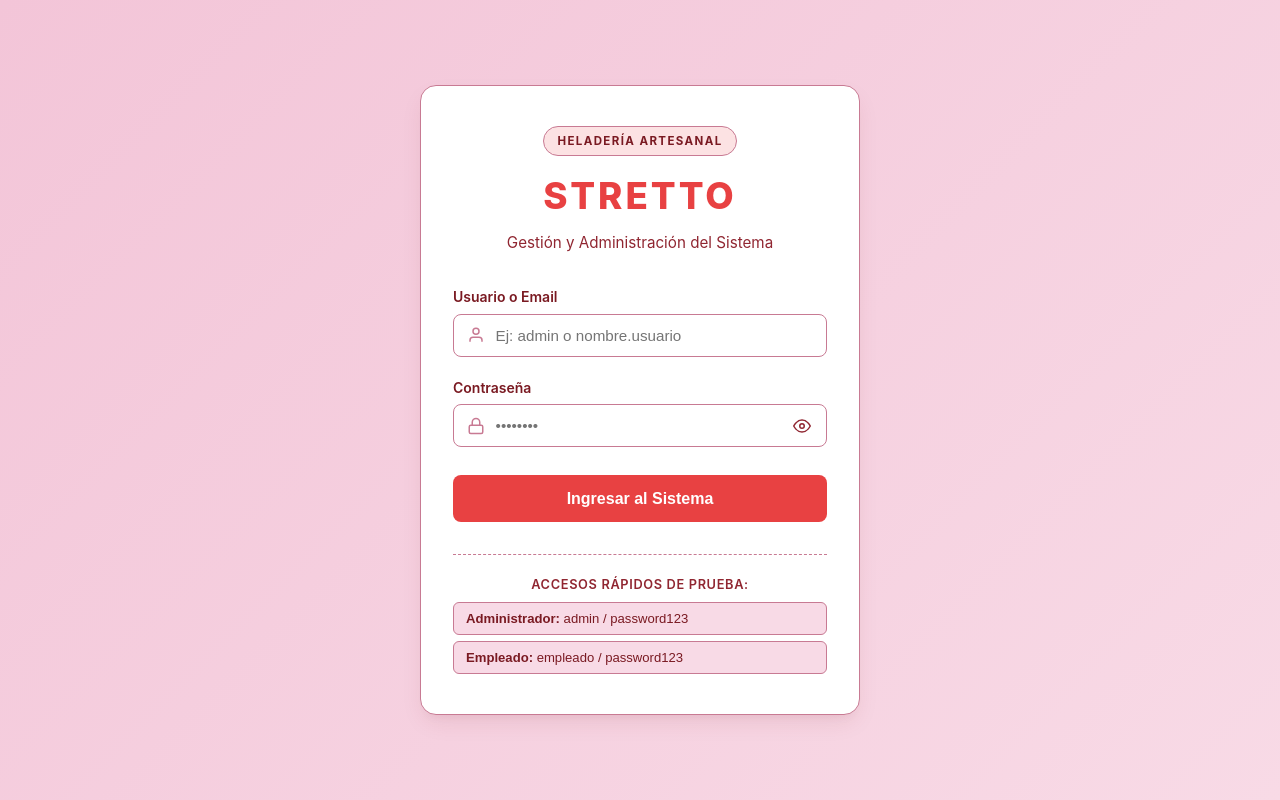
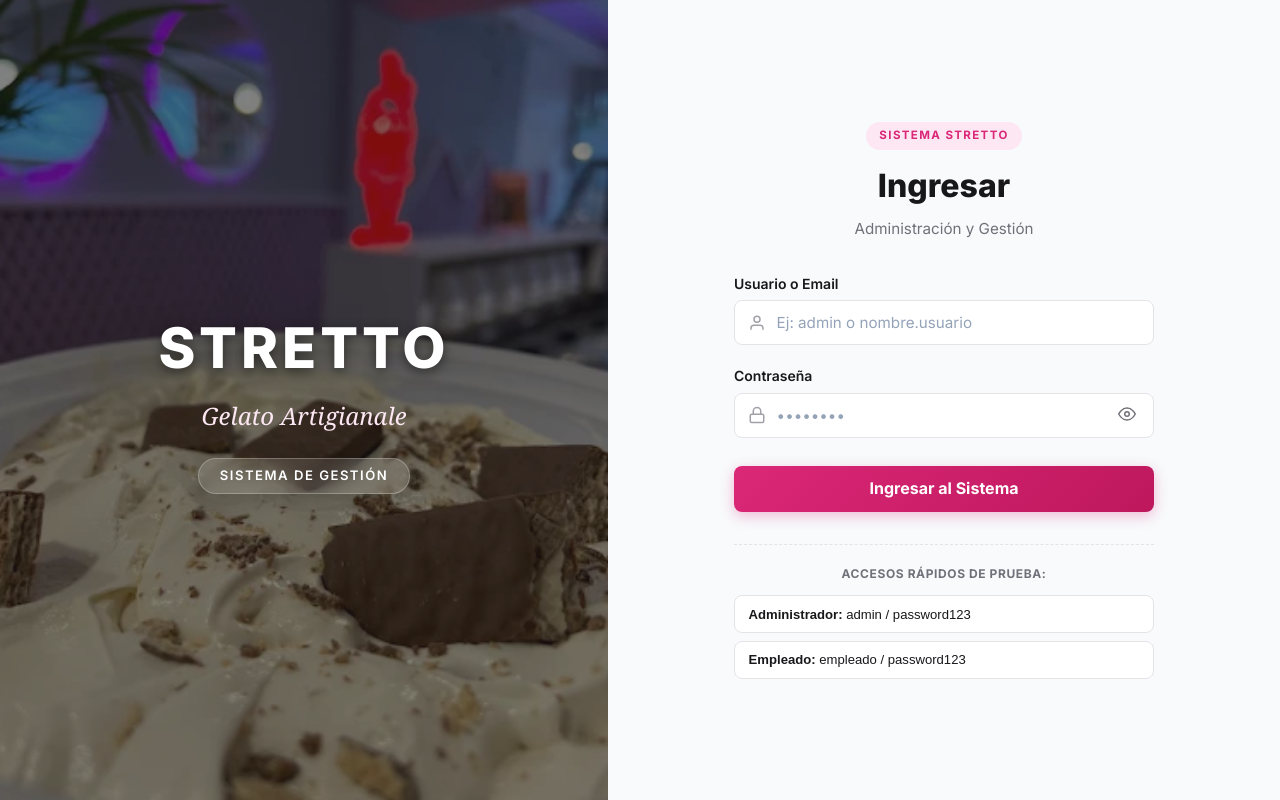
Before and after one commit to youngfinn000/tpFinalProgra3, an Angular app in the folder Frontend/frontend/: page /login in a window 1280 px wide. Built offline with nearby package versions, Linux system fonts and the light colour scheme.

Commit message:
feat: rediseño de login y agregue imagen de fondo

```diff
--- a/Frontend/frontend/src/app/features/auth/login/login.css
+++ b/Frontend/frontend/src/app/features/auth/login/login.css
@@ -1,20 +1,110 @@
-.login-page {
+:host {
+  --color-accent: #db2777;
+  --color-accent-hover: #be185d;
+  --color-accent-subtle: #fce7f3;
+  --text-primary: #18181b;
+  --text-secondary: #71717a;
+  --text-on-accent: #ffffff;
+  --border-color: #e4e4e7;
+  --bg-form-side: #f8fafc;
+  --bg-input: #ffffff;
+  --error-color: #e11d48;
+}
+
+/* Layout Dividido */
+.split-layout {
+  display: flex;
   min-height: 100vh;
+  width: 100%;
+  flex-direction: column;
+}
+
+@media (min-width: 768px) {
+  .split-layout {
+    flex-direction: row;
+  }
+}
+
+/* --- BRAND SECTION (IZQUIERDA) --- */
+.brand-section {
+  flex: 1;
+  position: relative;
+  background-image: url('/fondoposible.webp');
+  background-size: 100% auto;
+  background-position: center;
   display: flex;
   align-items: center;
   justify-content: center;
-  padding: 1.5rem;
-  background: linear-gradient(135deg, var(--bg-primary) 0%, var(--bg-secondary) 100%);
+  min-height: 35vh;
+  overflow: hidden;
+  transition: background-size 0.8s cubic-bezier(0.16, 1, 0.3, 1);
+}
+
+/* Efecto de micro-zoom cinemático en el fondo al pasar el mouse */
+.brand-section:hover {
+  background-size: 108% auto;
+}
+
+.brand-overlay {
+  position: absolute;
+  inset: 0;
+  background: rgba(24, 24, 27, 0.55);
+}
+
+.brand-content {
+  position: relative;
+  z-index: 10;
+  text-align: center;
+  color: #ffffff;
+  padding: 2rem;
+}
+
+.brand-title-img {
+  font-size: 3.5rem;
+  font-weight: 900;
+  letter-spacing: 4px;
+  margin: 0;
+  text-shadow: 0 4px 12px rgba(0, 0, 0, 0.5);
+}
+
+.brand-subtitle-img {
+  font-size: 1.5rem;
+  font-style: italic;
+  margin: 0.5rem 0 1.5rem;
+  color: var(--color-accent-subtle);
+  font-family: Georgia, serif;
+}
+
+/* Badge con efecto Glassmorphism (Cristal) */
+.brand-badge-img {
+  display: inline-block;
+  padding: 0.45rem 1.3rem;
+  border-radius: 9999px;
+  background: rgba(255, 255, 255, 0.12);
+  backdrop-filter: blur(10px);
+  -webkit-backdrop-filter: blur(10px);
+  border: 1px solid rgba(255, 255, 255, 0.25);
+  font-size: 0.82rem;
+  font-weight: 600;
+  text-transform: uppercase;
+  letter-spacing: 1.5px;
+  box-shadow: 0 4px 20px rgba(0, 0, 0, 0.2);
+}
+
+/* --- FORM SECTION (DERECHA) --- */
+.form-section {
+  flex: 1;
+  display: flex;
+  align-items: center;
+  justify-content: center;
+  background-color: var(--bg-form-side);
+  padding: 2rem;
 }
 
 .login-card {
   width: 100%;
-  max-width: 440px;
-  background: #ffffff;
-  border-radius: 16px;
-  padding: 2.5rem 2rem;
-  box-shadow: 0 10px 25px -5px rgba(122, 26, 34, 0.1), 0 8px 10px -6px rgba(122, 26, 34, 0.05);
-  border: 1px solid var(--border-color);
+  max-width: 420px;
+  background: transparent;
 }
 
 .login-header {
@@ -27,21 +117,18 @@
   font-size: 0.72rem;
   font-weight: 700;
   letter-spacing: 0.12em;
-  text-transform: uppercase;
-  color: var(--raw-text-dark);
+  color: var(--color-accent);
   background: var(--color-accent-subtle);
   padding: 0.35rem 0.85rem;
   border-radius: 50px;
   margin-bottom: 0.75rem;
-  border: 1px solid var(--border-color);
 }
 
 .brand-title {
   margin: 0;
-  font-size: 2.3rem;
+  font-size: 2rem;
   font-weight: 800;
-  letter-spacing: 0.08em;
-  color: var(--raw-accent-red);
+  color: var(--text-primary);
 }
 
 .brand-subtitle {
@@ -50,6 +137,7 @@
   color: var(--text-secondary);
 }
 
+/* Alert Banner */
 .alert {
   display: flex;
   align-items: flex-start;
@@ -61,35 +149,13 @@
   margin-bottom: 1.5rem;
 }
 
-.alert-icon {
-  width: 20px;
-  height: 20px;
-  flex-shrink: 0;
-}
+.alert-icon { width: 20px; height: 20px; flex-shrink: 0; }
+.alert-warning { background-color: #fffbeb; border: 1px solid #fde68a; color: #78350f; }
+.alert-danger { background-color: #fff1f2; border: 1px solid #fecdd3; color: var(--error-color); }
 
-.alert-warning {
-  background-color: #fffbeb;
-  border: 1px solid #fde68a;
-  color: #78350f;
-}
-
-.alert-danger {
-  background-color: #fff1f2;
-  border: 1px solid var(--border-color);
-  color: var(--raw-text-dark);
-}
-
-.login-form {
-  display: flex;
-  flex-direction: column;
-  gap: 1.25rem;
-}
-
-.form-group {
-  display: flex;
-  flex-direction: column;
-  gap: 0.4rem;
-}
+/* Form Elements & Inputs */
+.login-form { display: flex; flex-direction: column; gap: 1.25rem; }
+.form-group { display: flex; flex-direction: column; gap: 0.4rem; }
 
 .form-label {
   font-size: 0.875rem;
@@ -108,8 +174,14 @@
   left: 0.9rem;
   width: 18px;
   height: 18px;
-  color: var(--border-color);
-  pointer-events: none;
+  color: #a1a1aa;
+  transition: color 0.25s ease, transform 0.25s ease;
+}
+
+/* El ícono reacciona cuando el usuario hace clic en el input */
+.input-wrapper:focus-within .input-icon {
+  color: var(--color-accent);
+  transform: scale(1.1);
 }
 
 .form-control {
@@ -119,20 +191,20 @@
   border-radius: 8px;
   font-size: 0.95rem;
   color: var(--text-primary);
-  background-color: #ffffff;
-  transition: all 0.2s ease;
+  background-color: var(--bg-input);
+  transition: all 0.25s cubic-bezier(0.4, 0, 0.2, 1);
   box-sizing: border-box;
 }
 
 .form-control:focus {
   outline: none;
   border-color: var(--color-accent);
-  background-color: #ffffff;
-  box-shadow: 0 0 0 3px color-mix(in srgb, var(--color-accent) 20%, transparent);
+  box-shadow: 0 0 0 4px rgba(219, 39, 119, 0.15), 0 2px 8px rgba(219, 39, 119, 0.08);
+  transform: translateY(-1px);
 }
 
 .form-control.is-invalid {
-  border-color: var(--raw-accent-red);
+  border-color: var(--error-color);
   background-color: #fffafa;
 }
 
@@ -142,36 +214,24 @@
   background: none;
   border: none;
   cursor: pointer;
-  padding: 0.25rem;
-  display: flex;
-  align-items: center;
-  justify-content: center;
   color: var(--text-secondary);
   transition: color 0.15s ease;
 }
 
-.toggle-password svg {
-  width: 18px;
-  height: 18px;
-}
+.toggle-password svg { width: 18px; height: 18px; }
+.toggle-password:hover { color: var(--text-primary); }
+.field-error { font-size: 0.8rem; color: var(--error-color); font-weight: 600; }
 
-.toggle-password:hover {
-  color: var(--raw-text-dark);
-}
-
-.field-error {
-  font-size: 0.8rem;
-  color: var(--raw-accent-red);
-  font-weight: 600;
-}
-
+/* Botón Principal con Efecto Sheen (Ráfaga de luz en ráfaga) */
 .btn-submit {
+  position: relative;
+  overflow: hidden;
   margin-top: 0.5rem;
   width: 100%;
   padding: 0.85rem;
   font-size: 1rem;
-  font-weight: 600;
-  background: var(--color-accent);
+  font-weight: 700;
+  background: linear-gradient(135deg, var(--color-accent) 0%, var(--color-accent-hover) 100%);
   color: var(--text-on-accent);
   border: none;
   border-radius: 8px;
@@ -180,38 +240,52 @@
   align-items: center;
   justify-content: center;
   gap: 0.6rem;
-  transition: background-color 0.2s, transform 0.1s;
+  transition: all 0.3s cubic-bezier(0.4, 0, 0.2, 1);
+  box-shadow: 0 4px 14px rgba(219, 39, 119, 0.3);
+}
+
+.btn-submit::after {
+  content: '';
+  position: absolute;
+  top: -50%;
+  left: -60%;
+  width: 50%;
+  height: 200%;
+  background: linear-gradient(90deg, transparent, rgba(255, 255, 255, 0.35), transparent);
+  transform: rotate(25deg);
+  transition: left 0.6s ease;
+}
+
+.btn-submit:hover:not(:disabled)::after {
+  left: 120%;
 }
 
 .btn-submit:hover:not(:disabled) {
-  background: var(--color-accent-hover);
+  transform: translateY(-2px);
+  box-shadow: 0 8px 22px rgba(219, 39, 119, 0.45);
 }
 
 .btn-submit:active:not(:disabled) {
-  background: var(--color-accent-active);
-  transform: translateY(1px);
+  transform: translateY(0);
 }
 
 .btn-submit:disabled {
   opacity: 0.7;
   cursor: not-allowed;
+  box-shadow: none;
 }
 
+/* Spinner */
 .spinner {
-  width: 18px;
-  height: 18px;
+  width: 18px; height: 18px;
   border: 2px solid rgba(255, 255, 255, 0.4);
   border-top-color: #ffffff;
   border-radius: 50%;
   animation: spin 0.8s linear infinite;
 }
+@keyframes spin { to { transform: rotate(360deg); } }
 
-@keyframes spin {
-  to {
-    transform: rotate(360deg);
-  }
-}
-
+/* Tarjetas de Prueba Interactivas */
 .demo-helpers {
   margin-top: 2rem;
   padding-top: 1.25rem;
@@ -219,11 +293,11 @@
 }
 
 .demo-label {
-  font-size: 0.8rem;
+  font-size: 0.75rem;
   color: var(--text-secondary);
-  margin-bottom: 0.5rem;
+  margin-bottom: 0.75rem;
   text-align: center;
-  font-weight: 600;
+  font-weight: 700;
   text-transform: uppercase;
   letter-spacing: 0.05em;
 }
@@ -231,21 +305,25 @@
 .demo-buttons {
   display: flex;
   flex-direction: column;
-  gap: 0.4rem;
+  gap: 0.5rem;
 }
 
 .btn-demo {
-  background: var(--bg-secondary);
+  background: #ffffff;
   border: 1px solid var(--border-color);
   color: var(--text-primary);
   font-size: 0.82rem;
-  padding: 0.5rem 0.75rem;
-  border-radius: 6px;
+  padding: 0.65rem 0.85rem;
+  border-radius: 8px;
   cursor: pointer;
   text-align: left;
-  transition: all 0.15s ease;
+  transition: all 0.2s ease;
 }
 
 .btn-demo:hover {
-  background: color-mix(in srgb, var(--bg-secondary) 85%, var(--border-color));
+  background: #fdf2f8;
+  border-color: #fbcfe8;
+  color: #be185d;
+  transform: translateX(4px);
+  box-shadow: 0 2px 8px rgba(0, 0, 0, 0.04);
 }
--- a/Frontend/frontend/src/app/features/auth/login/login.html
+++ b/Frontend/frontend/src/app/features/auth/login/login.html
@@ -1,9 +1,21 @@
-<div class="login-page">
+<div class="split-layout">
+
+  <div class="brand-section">
+    <div class="brand-overlay"></div>
+    <div class="brand-content">
+      <h1 class="brand-title-img">STRETTO</h1>
+      <p class="brand-subtitle-img">Gelato Artigianale</p>
+      <span class="brand-badge-img">Sistema de Gestión</span>
+    </div>
+  </div>
+
+
+  <div class="form-section">
     <div class="login-card">
       <div class="login-header">
-      <div class="brand-badge">HELADERÍA ARTESANAL</div>
-      <h1 class="brand-title">STRETTO</h1>
-      <p class="brand-subtitle">Gestión y Administración del Sistema</p>
+        <div class="brand-badge">SISTEMA STRETTO</div>
+        <h2 class="brand-title">Ingresar</h2>
+        <p class="brand-subtitle">Administración y Gestión</p>
       </div>
 
       @if (sesionExpiradaAviso) {
@@ -116,3 +128,4 @@
       </div>
     </div>
   </div>
+</div>
--- a/Frontend/frontend/src/index.html
+++ b/Frontend/frontend/src/index.html
@@ -6,6 +6,9 @@
   <base href="/">
   <meta name="viewport" content="width=device-width, initial-scale=1">
   <link rel="icon" type="image/x-icon" href="logo.jpg">
+  <link rel="preconnect" href="https://fonts.googleapis.com">
+  <link rel="preconnect" href="https://fonts.gstatic.com" crossorigin>
+  <link href="https://fonts.googleapis.com/css2?family=Inter:wght@400;500;600;700;800&display=swap" rel="stylesheet">
 </head>
 <body>
   <app-root></app-root>
--- a/Frontend/frontend/src/styles.css
+++ b/Frontend/frontend/src/styles.css
@@ -1,66 +1,52 @@
 :root {
   /* ==========================================================================
-     1. COLORES BASE / PALETA EXTRAÍDA
+     STRETTO — Dashboard Elegante (Rediseño 2026)
      ========================================================================== */
-  --raw-bg-pink: #F3C5D8;
-  --raw-accent-red: #E84142;
-  --raw-text-dark: #7A1A22; /* Ajustado para garantizar accesibilidad */
 
-  /* ==========================================================================
-     2. SUPERFICIES (BACKGROUNDS & BORDERS)
-     ========================================================================== */
-  /* Fondo principal claro */
-  --bg-primary: var(--raw-bg-pink);
+  /* 1. SUPERFICIES */
+  --bg-canvas: #f8fafc;           /* Fondo general neutro */
+  --bg-card: #ffffff;              /* Tarjetas, sidebar, header */
+  --bg-secondary: #f9fafb;        /* Fondos secundarios (thead, hover) */
 
-  /* Superficie secundaria ligeramente más clara/suave */
-  --bg-secondary: #F8DAE6;
+  /* 2. BORDES */
+  --border-color: #f1f5f9;        /* Bordes casi invisibles */
+  --border-input: #cbd5e1;        /* Bordes de inputs */
 
-  /* Color de bordes y separadores (Ratio > 3:1 para elementos UI no textuales) */
-  --border-color: #C87A93;
+  /* 3. TEXTOS */
+  --text-primary: #0f172a;        /* Texto principal alto contraste */
+  --text-secondary: #64748b;      /* Texto secundario / muted */
+  --text-muted: #94a3b8;          /* Texto terciario / placeholders */
 
-  /* ==========================================================================
-     3. TEXTOS SOBRE SUPERFICIES NEUTRAS
-     ========================================================================== */
-  /* Texto principal (Contraste 6.1:1 sobre --bg-primary -> Cumple WCAG AAA) */
-  --text-primary: var(--raw-text-dark);
+  /* 4. ACENTO DE MARCA (Frambuesa oscuro) */
+  --color-accent: #9f1239;
+  --color-accent-hover: #881337;
+  --color-accent-active: #701a2e;
+  --color-accent-subtle: rgba(159, 18, 57, 0.06);
 
-  /* Texto secundario / descripciones (Contraste 4.5:1 sobre --bg-primary -> Cumple WCAG AA) */
-  --text-secondary: #902631;
+  /* 5. TEXTO SOBRE ACENTO */
+  --text-on-accent: #ffffff;
 
-  /* ==========================================================================
-     4. ACENTO E INTERACCIÓN (ACCENT & STATES)
-     ========================================================================== */
-  /* Color primario de marca / botones */
-  --color-accent: var(--raw-accent-red);
+  /* 6. ESTADOS */
+  --success: #15803d;
+  --success-bg: #dcfce7;
+  --success-border: #bbf7d0;
+  --danger: #dc2626;
+  --danger-bg: #fef2f2;
+  --danger-border: #fecaca;
+  --warning: #b45309;
+  --warning-bg: #fffbeb;
+  --warning-border: #fde68a;
 
-  /* Estado Hover: Oscurecido un 12% mediante oklch/color-mix */
-  --color-accent-hover: color-mix(in srgb, var(--raw-accent-red) 88%, #000000);
+  /* 7. ELEVACIÓN */
+  --shadow-sm: 0 1px 2px rgba(0, 0, 0, 0.04);
+  --shadow-card: 0 1px 3px rgba(0, 0, 0, 0.04), 0 1px 2px rgba(0, 0, 0, 0.02);
+  --shadow-lg: 0 10px 25px -5px rgba(0, 0, 0, 0.08), 0 8px 10px -6px rgba(0, 0, 0, 0.04);
 
-  /* Estado Active/Focus: Oscurecido un 25% */
-  --color-accent-active: color-mix(in srgb, var(--raw-accent-red) 75%, #000000);
-
-  /* Acento sutil para backgrounds de badges o contenedores */
-  --color-accent-subtle: color-mix(in srgb, var(--raw-accent-red) 15%, transparent);
-
-  /* ==========================================================================
-     5. TEXTO SOBRE ACENTO (ON ACCENT)
-     ========================================================================== */
-  /* Texto sobre botón/acento (Contraste 4.6:1 sobre --color-accent -> Cumple WCAG AA) */
-  --text-on-accent: #FFFFFF;
-
-  /* ==========================================================================
-     6. ALIAS COMPATIBLES
-     ========================================================================== */
-  --primary: var(--color-accent);
-  --primary-hover: var(--color-accent-hover);
-  --primary-light: var(--bg-secondary);
-  --bg-main: var(--bg-secondary);
-  --card-bg: #FFFFFF;
-  --text-main: var(--text-primary);
-  --text-muted: var(--text-secondary);
-  --success: #15803d;
-  --danger: var(--raw-accent-red);
-  --warning: #b45309;
+  /* 8. RADIOS */
+  --radius-sm: 8px;
+  --radius-md: 10px;
+  --radius-lg: 12px;
+  --radius-xl: 16px;
 }
 
 *, *::before, *::after {
@@ -70,36 +56,40 @@
 html, body {
   margin: 0;
   padding: 0;
-  font-family: -apple-system, BlinkMacSystemFont, "Segoe UI", Roboto, "Helvetica Neue", Arial, sans-serif;
+  font-family: 'Inter', -apple-system, BlinkMacSystemFont, "Segoe UI", Roboto, "Helvetica Neue", Arial, sans-serif;
   color: var(--text-primary);
-  background-color: var(--bg-secondary);
+  background-color: var(--bg-canvas);
   line-height: 1.5;
   -webkit-font-smoothing: antialiased;
+  -moz-osx-font-smoothing: grayscale;
 }
 
-/* Botones universales */
+/* ============================================================
+   BOTONES GLOBALES
+   ============================================================ */
 .btn {
   display: inline-flex;
   align-items: center;
   justify-content: center;
   gap: 0.5rem;
-  padding: 0.65rem 1.15rem;
-  font-size: 0.92rem;
+  padding: 0.6rem 1.15rem;
+  font-size: 0.875rem;
   font-weight: 600;
-  border-radius: 8px;
+  border-radius: var(--radius-sm);
   border: 1px solid transparent;
   cursor: pointer;
   transition: all 0.15s ease;
   line-height: 1.2;
+  font-family: inherit;
 }
 
 .btn-icon {
-  width: 18px;
-  height: 18px;
+  width: 16px;
+  height: 16px;
 }
 
 .btn-icon-only {
-  padding: 0.65rem;
+  padding: 0.6rem;
 }
 
 .btn-primary {
@@ -119,26 +109,25 @@ html, body {
 }
 
 .btn-secondary {
-  background-color: #ffffff;
+  background-color: var(--bg-card);
   color: var(--text-primary);
-  border-color: var(--border-color);
+  border-color: var(--border-input);
 }
 
 .btn-secondary:hover:not(:disabled) {
   background-color: var(--bg-secondary);
-  border-color: var(--border-color);
-  color: var(--text-primary);
+  border-color: var(--border-input);
 }
 
 .btn-danger {
-  background-color: var(--raw-accent-red);
+  background-color: var(--danger);
   color: var(--text-on-accent);
-  border-color: var(--raw-accent-red);
+  border-color: var(--danger);
 }
 
 .btn-danger:hover:not(:disabled) {
-  background-color: var(--color-accent-hover);
-  border-color: var(--color-accent-hover);
+  background-color: #b91c1c;
+  border-color: #b91c1c;
 }
 
 .btn-success {
@@ -152,60 +141,69 @@ html, body {
 }
 
 .btn:disabled {
-  opacity: 0.65;
+  opacity: 0.55;
   cursor: not-allowed;
 }
 
-/* Formularios */
+/* ============================================================
+   FORMULARIOS GLOBALES
+   ============================================================ */
 .form-group {
   display: flex;
   flex-direction: column;
-  gap: 0.4rem;
+  gap: 0.35rem;
 }
 
 .form-label {
-  font-size: 0.875rem;
+  font-size: 0.8125rem;
   font-weight: 600;
   color: var(--text-primary);
 }
 
 .form-control {
   width: 100%;
-  padding: 0.65rem 0.85rem;
-  border: 1px solid var(--border-color);
-  border-radius: 8px;
-  font-size: 0.92rem;
+  padding: 0.6rem 0.85rem;
+  border: 1px solid var(--border-input);
+  border-radius: var(--radius-sm);
+  font-size: 0.875rem;
+  font-family: inherit;
   color: var(--text-primary);
-  background-color: #ffffff;
-  transition: all 0.2s ease;
+  background-color: var(--bg-card);
+  transition: border-color 0.15s ease, box-shadow 0.15s ease;
   box-sizing: border-box;
+}
+
+.form-control::placeholder {
+  color: var(--text-muted);
 }
 
 .form-control:focus {
   outline: none;
   border-color: var(--color-accent);
-  box-shadow: 0 0 0 3px color-mix(in srgb, var(--color-accent) 20%, transparent);
+  box-shadow: 0 0 0 3px rgba(159, 18, 57, 0.1);
 }
 
 .form-control.is-invalid {
-  border-color: var(--raw-accent-red);
-  background-color: #fffafa;
+  border-color: var(--danger);
+  background-color: #fffbfb;
 }
 
 .field-error {
-  font-size: 0.8rem;
-  color: var(--raw-accent-red);
-  font-weight: 600;
+  font-size: 0.75rem;
+  color: var(--danger);
+  font-weight: 500;
 }
 
-/* Alertas */
+/* ============================================================
+   ALERTAS GLOBALES
+   ============================================================ */
 .alert {
   display: flex;
   align-items: center;
   gap: 0.75rem;
-  padding: 0.85rem 1.15rem;
-  border-radius: 10px;
-  font-size: 0.9rem;
+  padding: 0.8rem 1rem;
+  border-radius: var(--radius-md);
+  font-size: 0.875rem;
 }
 
 .alert-text {
@@ -213,8 +211,8 @@ html, body {
 }
 
 .alert-icon {
-  width: 20px;
-  height: 20px;
+  width: 18px;
+  height: 18px;
   flex-shrink: 0;
 }
 
@@ -223,9 +221,10 @@ html, body {
   border: none;
   cursor: pointer;
   color: inherit;
-  font-size: 1.1rem;
+  font-size: 1rem;
   padding: 0.2rem;
-  opacity: 0.7;
+  opacity: 0.5;
+  transition: opacity 0.15s;
 }
 
 .alert-close:hover {
@@ -233,24 +232,26 @@ html, body {
 }
 
 .alert-success {
-  background-color: #f0fdf4;
-  border: 1px solid #bbf7d0;
+  background-color: var(--success-bg);
+  border: 1px solid var(--success-border);
   color: #14532d;
 }
 
 .alert-danger {
-  background-color: #fff1f2;
-  border: 1px solid var(--border-color);
-  color: var(--raw-text-dark);
+  background-color: var(--danger-bg);
+  border: 1px solid var(--danger-border);
+  color: #991b1b;
 }
 
 .alert-warning {
-  background-color: #fffbeb;
-  border: 1px solid #fde68a;
+  background-color: var(--warning-bg);
+  border: 1px solid var(--warning-border);
   color: #78350f;
 }
 
-/* Spinner */
+/* ============================================================
+   SPINNER
+   ============================================================ */
 .spinner {
   display: inline-block;
   width: 16px;
```
Also changed, not shown: Frontend/frontend/public/fondoposible.webp (added). Lines whose indentation alone changed are shown as unchanged.
